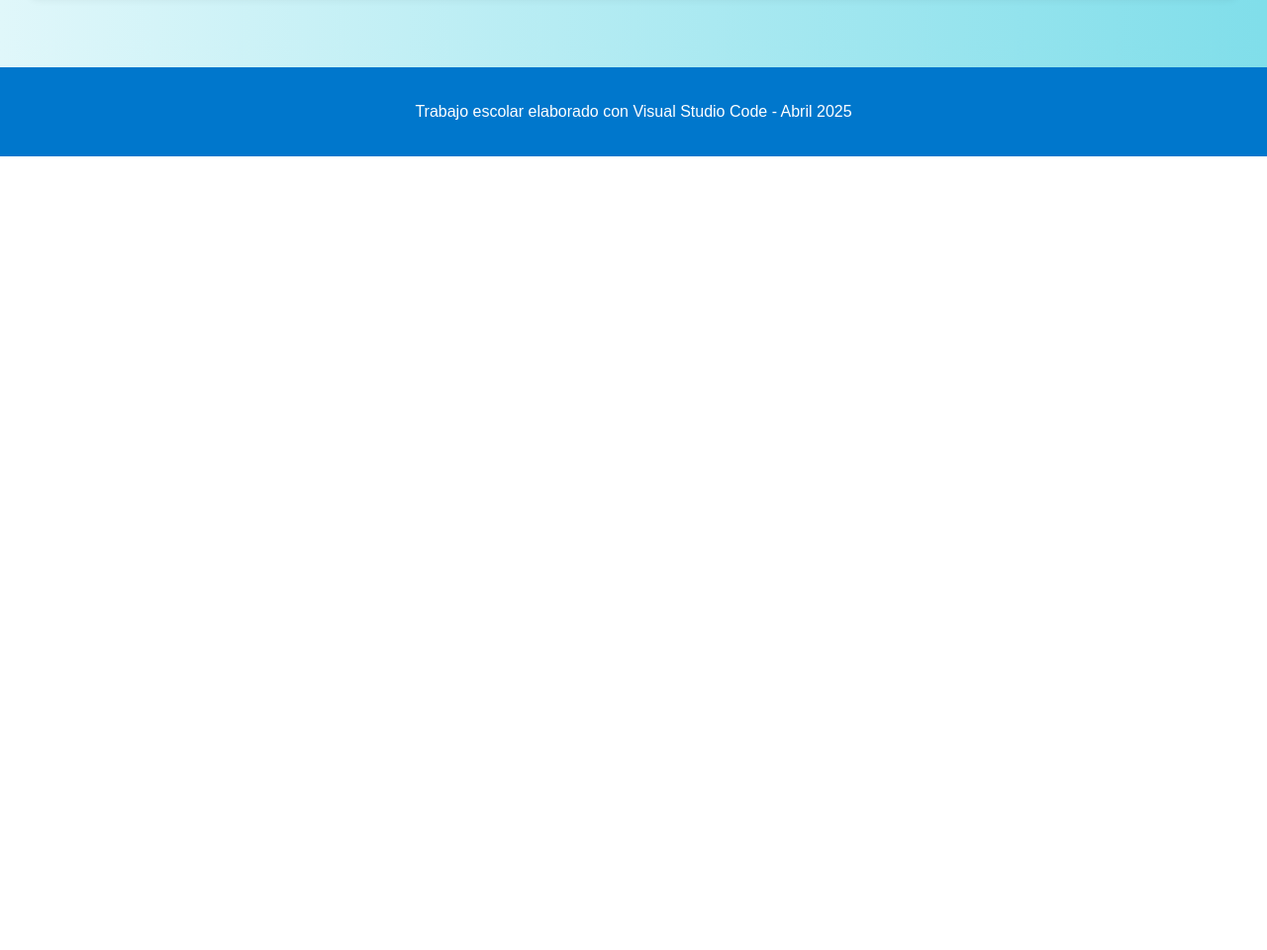
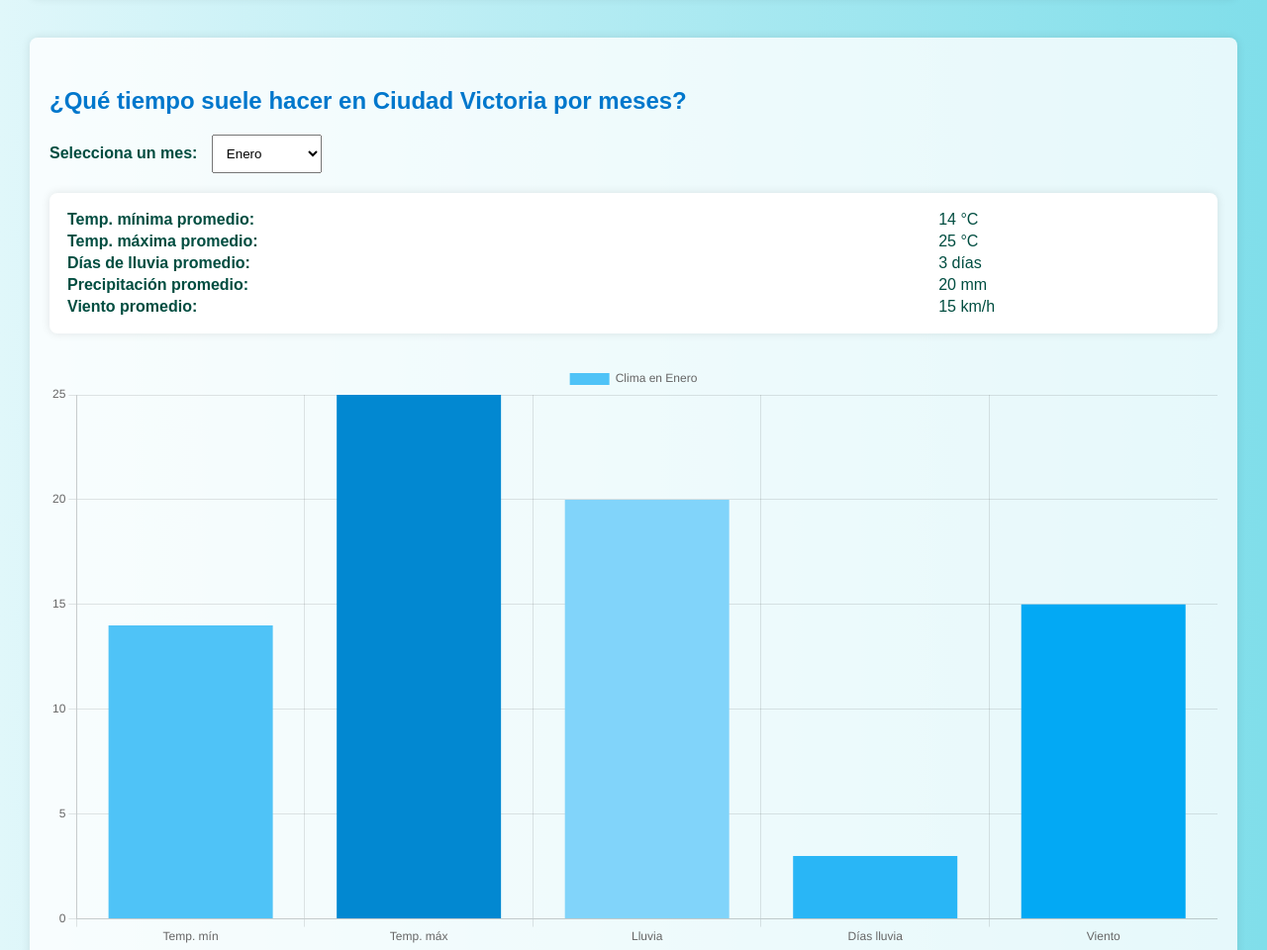
Before and after one commit to Jacobo896/Cdv-Tamaulipas-clima-, a plain HTML site: page index.html in a window 1280 px wide. Shown: the part 1744-2704 px from the top of the page at 99% size. Before the commit the page ends 1902 px from the top, so only its background shows below. Drawn offline with nearby package versions, Linux system fonts and the light colour scheme; no server answers.

Commit message:
Update index.html

```diff
--- a/index.html
+++ b/index.html
@@ -105,6 +105,31 @@
       <h2>Radar Meteorológico</h2>
       <iframe src="https://embed.windy.com/embed2.html?lat=23.737&lon=-99.154&zoom=7&level=surface&overlay=radar&menu=true&message=true&marker=true&calendar=now&pressure=true&type=map&location=coordinates&detail=true&detailLat=23.737&detailLon=-99.154&metricWind=default&metricTemp=default&radarRange=-1" allowfullscreen></iframe>
     </section>
+
+    <!-- Nueva sección: Clima por meses -->
+    <section class="chart-section">
+      <h2>¿Qué tiempo suele hacer en Ciudad Victoria por meses?</h2>
+      <label for="monthSelect"><strong>Selecciona un mes:</strong></label>
+      <select id="monthSelect" style="padding:10px; margin-left:10px;">
+        <option value="enero">Enero</option>
+        <option value="febrero">Febrero</option>
+        <option value="marzo">Marzo</option>
+        <option value="abril">Abril</option>
+        <option value="mayo">Mayo</option>
+        <option value="junio">Junio</option>
+        <option value="julio">Julio</option>
+        <option value="agosto">Agosto</option>
+        <option value="septiembre">Septiembre</option>
+        <option value="octubre">Octubre</option>
+        <option value="noviembre">Noviembre</option>
+        <option value="diciembre">Diciembre</option>
+      </select>
+
+      <div id="monthlyTable" style="margin-top: 20px;"></div>
+
+      <canvas id="monthChart" style="margin-top: 30px;"></canvas>
+    </section>
+
   </main>
 
   <footer>
@@ -142,11 +167,17 @@
     }
 
     function displayWeather(data) {
+      const description = data.weather[0].description.toLowerCase();
+      const weatherEmojis = {
+        "clear sky": "☀️", "few clouds": "🌤️", "scattered clouds": "☁️", "broken clouds": "☁️",
+        "shower rain": "🌧️", "rain": "🌧️", "thunderstorm": "⚡", "snow": "❄️", "mist": "🌫️"
+      };
+      const emoji = weatherEmojis[description] || "🌈";
       document.getElementById('weather').innerHTML = `
         <h3>${data.name}, ${data.sys.country}</h3>
         <p><strong>Temperatura:</strong> ${data.main.temp} °C</p>
         <p><strong>Humedad:</strong> ${data.main.humidity}%</p>
-        <p><strong>Descripción:</strong> ${data.weather[0].description}</p>
+        <p><strong>Descripción:</strong> ${data.weather[0].description} ${emoji}</p>
       `;
     }
 
@@ -156,11 +187,17 @@
       const daily = data.list.filter(item => item.dt_txt.includes("12:00:00"));
       daily.slice(0, 5).forEach(day => {
         const date = new Date(day.dt * 1000);
+        const description = day.weather[0].description.toLowerCase();
+        const weatherEmojis = {
+          "clear sky": "☀️", "few clouds": "🌤️", "scattered clouds": "☁️", "broken clouds": "☁️",
+          "shower rain": "🌧️", "rain": "🌧️", "thunderstorm": "⚡", "snow": "❄️", "mist": "🌫️"
+        };
+        const emoji = weatherEmojis[description] || "🌈";
         container.innerHTML += `
           <div class="forecast-card">
             <h4>${date.toLocaleDateString('es-MX', { weekday: 'long' })}</h4>
             <p>${day.main.temp} °C</p>
-            <p>${day.weather[0].description}</p>
+            <p>${day.weather[0].description} ${emoji}</p>
           </div>
         `;
       });
@@ -211,6 +248,66 @@
       });
     }
 
+    // --- Sección: Clima por Mes ---
+    const climaPorMes = {
+      enero: { tmin: 14, tmax: 25, lluvia: 20, diasLluvia: 3, viento: 15 },
+      febrero: { tmin: 15, tmax: 27, lluvia: 18, diasLluvia: 2, viento: 14 },
+      marzo: { tmin: 18, tmax: 30, lluvia: 15, diasLluvia: 2, viento: 16 },
+      abril: { tmin: 21, tmax: 33, lluvia: 25, diasLluvia: 3, viento: 17 },
+      mayo: { tmin: 24, tmax: 37, lluvia: 40, diasLluvia: 5, viento: 18 },
+      junio: { tmin: 25, tmax: 36, lluvia: 70, diasLluvia: 7, viento: 16 },
+      julio: { tmin: 25, tmax: 35, lluvia: 60, diasLluvia: 6, viento: 15 },
+      agosto: { tmin: 25, tmax: 35, lluvia: 55, diasLluvia: 5, viento: 14 },
+      septiembre: { tmin: 24, tmax: 33, lluvia: 60, diasLluvia: 6, viento: 13 },
+      octubre: { tmin: 22, tmax: 30, lluvia: 40, diasLluvia: 4, viento: 12 },
+      noviembre: { tmin: 18, tmax: 27, lluvia: 25, diasLluvia: 3, viento: 13 },
+      diciembre: { tmin: 15, tmax: 24, lluvia: 22, diasLluvia: 3, viento: 14 },
+    };
+
+    const select = document.getElementById("monthSelect");
+    const tableContainer = document.getElementById("monthlyTable");
+    const chartCtx = document.getElementById("monthChart").getContext("2d");
+    let monthChart;
+
+    function updateMonthSection(month) {
+      const data = climaPorMes[month];
+      tableContainer.innerHTML = `
+        <table style="width:100%; background-color:#ffffff; border-radius:8px; box-shadow:0 0 10px rgba(0,0,0,0.1); padding:15px;">
+          <tr><td><strong>Temp. mínima promedio:</strong></td><td>${data.tmin} °C</td></tr>
+          <tr><td><strong>Temp. máxima promedio:</strong></td><td>${data.tmax} °C</td></tr>
+          <tr><td><strong>Días de lluvia promedio:</strong></td><td>${data.diasLluvia} días</td></tr>
+          <tr><td><strong>Precipitación promedio:</strong></td><td>${data.lluvia} mm</td></tr>
+          <tr><td><strong>Viento promedio:</strong></td><td>${data.viento} km/h</td></tr>
+        </table>
+      `;
+
+      if (monthChart) monthChart.destroy();
+
+      monthChart = new Chart(chartCtx, {
+        type: 'bar',
+        data: {
+          labels: ['Temp. mín', 'Temp. máx', 'Lluvia', 'Días lluvia', 'Viento'],
+          datasets: [{
+            label: `Clima en ${month.charAt(0).toUpperCase() + month.slice(1)}`,
+            data: [data.tmin, data.tmax, data.lluvia, data.diasLluvia, data.viento],
+            backgroundColor: ['#4fc3f7', '#0288d1', '#81d4fa', '#29b6f6', '#03a9f4']
+          }]
+        },
+        options: {
+          responsive: true,
+          scales: {
+            y: { beginAtZero: true }
+          }
+        }
+      });
+    }
+
+    select.addEventListener('change', (e) => {
+      updateMonthSection(e.target.value);
+    });
+
+    updateMonthSection("enero");
+
     loadWeather();
   </script>
 </body>
```
